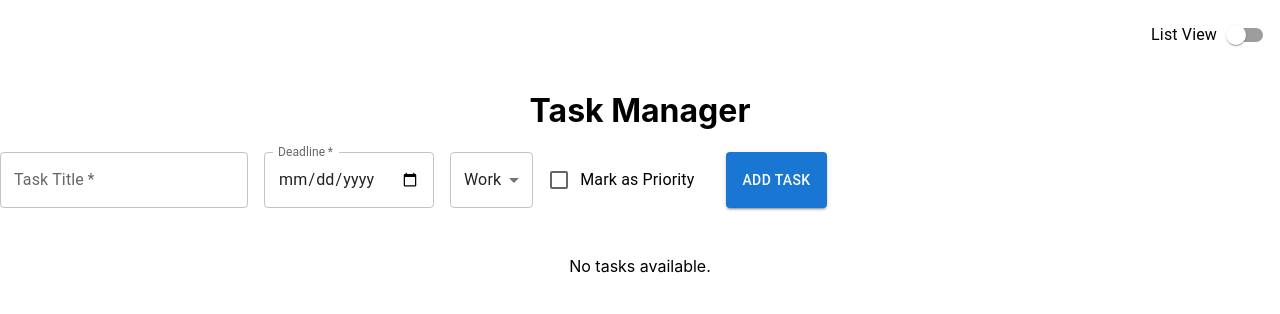
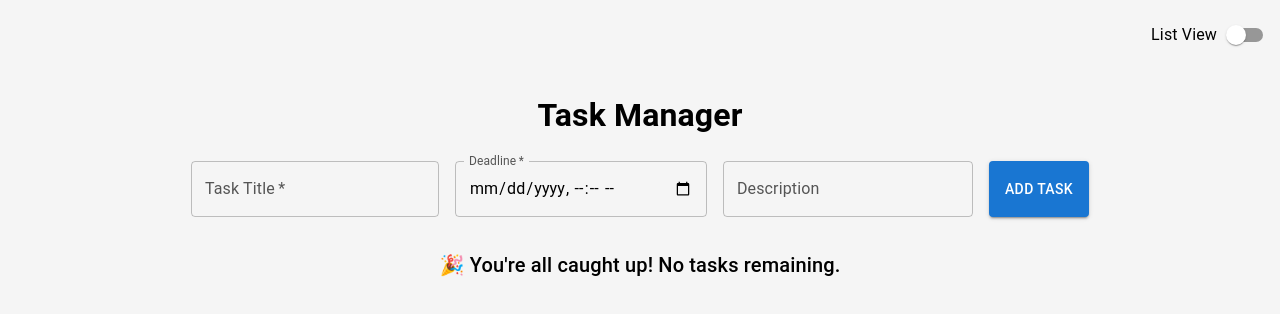
Before and after one commit to 182haidar/task-manager, a React (Create React App) app: page / in a window 1280 px wide. Shown: the top 314 px of the page. Built offline with nearby package versions, Linux system fonts and the light colour scheme.

Commit message:
Polished UI and added description

```diff
--- a/package.json
+++ b/package.json
@@ -12,6 +12,7 @@
     "@testing-library/user-event": "^13.5.0",
     "react": "^19.1.0",
     "react-dom": "^19.1.0",
+    "react-linkify": "^1.0.0-alpha",
     "react-scripts": "^5.0.1",
     "web-vitals": "^2.1.4"
   },
--- a/src/App.css
+++ b/src/App.css
@@ -1,6 +1,9 @@
-.App {
-  text-align: center;
-}
+ .App {
+    text-align: center;
+    min-height: 100vh;
+    background-color: transparent;  /* Let MUI handle it */
+  }
+
 
 .App-logo {
   height: 40vmin;
--- a/src/App.js
+++ b/src/App.js
@@ -1,7 +1,10 @@
-import React, { useState, useEffect } from 'react';
+import React, { useState, useEffect,useMemo } from 'react';
 import './App.css';
 import AddTaskForm from './components/AddTaskForm';
-import { Switch, FormControlLabel, Box} from '@mui/material';
+import { Switch, FormControlLabel, Box } from '@mui/material';
+import { ThemeProvider, createTheme } from '@mui/material/styles';
+import CssBaseline from '@mui/material/CssBaseline';
+import useMediaQuery from '@mui/material/useMediaQuery';
 import ListView from './components/ListView';
 import CardView from './components/CardView';
 
@@ -10,6 +13,40 @@ function App() {
   const [tasks, setTasks] = useState([]);
   const [isCardView, setIsCardView] = useState(false);
   const [isLoaded, setIsLoaded] = useState(false);
+  const prefersDarkMode = useMediaQuery('(prefers-color-scheme: dark)');
+  const theme = useMemo(() =>
+    createTheme({
+      palette: {
+        mode: prefersDarkMode ? 'dark' : 'light',
+        ...(prefersDarkMode ? {
+          background: {
+            default: '#121212',   // Dark background
+            paper: '#1E1E1E',     // Card/List background in dark
+          },
+          text: {
+            primary: '#FFFFFF',
+            secondary: '#B0B0B0'
+          }
+        }
+      : {
+          background: {
+            default: '#f5f5f5',   // Soft light grey instead of pure white
+            paper: '#ffffff'      // Keep cards/lists white for contrast
+          },
+          text: {
+            primary: '#000000',
+            secondary: '#555555'
+          }
+        })
+  },
+}), [prefersDarkMode]);
+  const filteredTasks = tasks.filter(task => !task.completed);
+  const sortedTasks = [...filteredTasks].sort((a, b) => {
+    const today = new Date();
+    const aDiff = Math.ceil((new Date(a.deadline) - today) / (1000 * 60 * 60 * 24));
+    const bDiff = Math.ceil((new Date(b.deadline) - today) / (1000 * 60 * 60 * 24));
+    return aDiff - bDiff;
+  });
   const toggleComplete = (id) => {
     const updatedTasks = tasks.map(task =>
       task.id === id ? { ...task, completed: !task.completed } : task
@@ -50,17 +87,9 @@ function App() {
     localStorage.setItem('tasks', JSON.stringify(tasks));
     }
   }, [tasks, isLoaded]);
-
-  const sortedTasks = [...tasks].sort((a, b) => {
-    const today = new Date();
-
-    const aDiff = Math.ceil((new Date(a.deadline) - today) / (1000 * 60 * 60 * 24));
-    const bDiff = Math.ceil((new Date(b.deadline) - today) / (1000 * 60 * 60 * 24));
-
-    return aDiff - bDiff;  // Closest deadlines first
-  });
-
   return (
+   <ThemeProvider theme={theme}>
+    <CssBaseline />
     <div className="App">
       <Box sx={{ display: 'flex', justifyContent: 'flex-end', padding: 2 }}>
         <FormControlLabel
@@ -82,9 +111,14 @@ function App() {
       {isCardView ? (
          <CardView tasks={sortedTasks} markAsDone={toggleComplete} deleteTask={deleteTask} postponeTask={postponeTask}/>
       ) : (
-         <ListView tasks={sortedTasks} toggleComplete={toggleComplete} deleteTask={deleteTask} />
+         <ListView
+         tasks={sortedTasks}
+         toggleComplete={toggleComplete}
+         deleteTask={deleteTask}
+         setTasks={setTasks}/>
       )}
     </div>
+    </ThemeProvider>
   );
 }
 
--- a/src/components/AddTaskForm.js
+++ b/src/components/AddTaskForm.js
@@ -1,11 +1,11 @@
 import React, { useState } from 'react';
-import { TextField, Button, Select, MenuItem, Box, FormControlLabel, Checkbox } from '@mui/material';
+import { TextField, Button, Box } from '@mui/material';
+import { Description } from '@mui/icons-material';
 
 function AddTaskForm({ addTask }) {
   const [title, setTitle] = useState('');
   const [deadline, setDeadline] = useState('');
-  const [category, setCategory] = useState('Work');
-  const [priority, setPriority] = useState(false);
+  const [description, setDescription] = useState('');
 
   const handleSubmit = (e) => {
     e.preventDefault();
@@ -15,53 +15,45 @@ function AddTaskForm({ addTask }) {
       id: Date.now(),
       title,
       deadline,
-      category,
+      description,
       completed: false,
-      priority: priority
     });
 
     setTitle('');
     setDeadline('');
-    setCategory('Work');
-    setPriority(false);
+    setDescription('');
   };
 
   return (
     <Box
     component="form"
     onSubmit={handleSubmit}
-    sx={{ display: 'flex', gap: 2, flexWrap: 'wrap', marginBottom: 3}}
+    sx={{ display: 'flex', flexDirection: 'row', flexWrap: 'wrap', justifyContent: 'center', gap: 2, mb: 3 }}
     >
       <TextField
         label="Task Title"
         value={title}
         onChange={(e) => setTitle(e.target.value)}
         required
+        sx={{ minWidth: 150 }}
       />
       <TextField
         label="Deadline"
-        type="date"
+        type="datetime-local"
         value={deadline}
         onChange={(e) => setDeadline(e.target.value)}
         InputLabelProps={{shrink: true}}
         required
+        sx={{ minWidth: 150 }}
       />
-      <Select
-       value={category}
-       onChange={(e) => setCategory(e.target.value)}
-       >
-        <MenuItem value="Work">Work</MenuItem>
-        <MenuItem value="Study">Study</MenuItem>
-        <MenuItem value="Personal">Personal</MenuItem>
-      </Select>
-      <FormControlLabel
-        control={
-          <Checkbox
-            checked={priority}
-            onChange={(e) => setPriority(e.target.checked)}
-          />
-        }
-        label="Mark as Priority"
+      <TextField
+       label="Description"
+       multiline
+       rows={1}
+       value={description}
+       onChange={(e) => setDescription(e.target.value)}
+       placeholder="Optional notes or links..."
+       sx={{ minWidth: 250 }}
       />
       <Button type="submit" variant='contained'>Add Task</Button>
     </Box>
--- a/src/components/CardView.js
+++ b/src/components/CardView.js
@@ -1,7 +1,45 @@
 import React, { useState, useEffect } from 'react';
 import { Card, CardContent, Typography, Grid, CircularProgress, Box } from '@mui/material';
+import Linkify from 'react-linkify';
 
-const getUrgencyColor = (deadline) => {
+const shortenLink = (href) => {
+  const maxLength = 40;
+  return href.length > maxLength
+    ? href.slice(0, 30) + '...'
+    : href;
+};
+
+const linkDecorator = (href, text, key) => (
+  <a href={href} key={key} target="_blank" rel="noopener noreferrer">
+    {shortenLink(href)}
+  </a>
+);
+
+const getFriendlyDeadline = (deadline) => {
+  const now = new Date();
+  const taskDate = new Date(deadline);
+  const diffMs = taskDate - now;
+  const diffHours = Math.floor(diffMs / (1000 * 60 * 60));
+
+  if (diffHours < 0) return `OVERDUE by ${Math.abs(diffHours)} hours`;
+  if (diffHours < 24) return `Due in ${diffHours} hours`;
+
+  const diffDays = Math.floor(diffHours / 24);
+  return `Due in ${diffDays} days`;
+};
+
+
+
+function CardView({ tasks, markAsDone, deleteTask, postponeTask }) {
+  const [isHolding, setIsHolding] = useState(false);
+  const [holdAction, setHoldAction] = useState(null);  // 'done' | 'delete' | 'postpone'
+  const [currentTaskIndex, setCurrentTaskIndex] = useState(0);
+
+  const currentTask = tasks[currentTaskIndex];
+  const holdDuration = 5000;  // 3 seconds
+  let holdTimer = null;
+
+  const getUrgencyColor = (deadline) => {
     const today = new Date();
     const taskDate = new Date(deadline);
     const diffDays = Math.ceil((taskDate - today) / (1000 * 60 * 60 * 24));
@@ -12,25 +50,6 @@ const getUrgencyColor = (deadline) => {
     return '#4caf50';                      // Green
   };
 
-  const getUrgencyLabel = (deadline) => {
-    const today = new Date();
-    const taskDate = new Date(deadline);
-    const diffDays = Math.ceil((taskDate - today) / (1000 * 60 * 60 * 24));
-
-    if (diffDays <= 0) return 'OVERDUE';
-    if (diffDays <= 2) return 'Due Soon';
-    if (diffDays <= 5) return 'Upcoming';
-    return 'Plenty of Time';
-  };
-
-function CardView({ tasks, markAsDone, deleteTask, postponeTask }) {
-  const [isHolding, setIsHolding] = useState(false);
-  const [holdAction, setHoldAction] = useState(null);  // 'done' | 'delete' | 'postpone'
-  const [currentTaskIndex, setCurrentTaskIndex] = useState(0);
-
-  const currentTask = tasks[currentTaskIndex];
-  const holdDuration = 3000;  // 3 seconds
-  let holdTimer = null;
 
   useEffect(() => {
     const handleKeyDown = (e) => {
@@ -78,25 +97,31 @@ function CardView({ tasks, markAsDone, deleteTask, postponeTask }) {
   };
 
   if (!currentTask) {
-    return <Typography variant="h6" align="center" sx={{ mt: 4 }}>🎉 No prioritized tasks left!</Typography>;
+    return <Typography variant="h6" align="center" sx={{ mt: 4 }}>
+      🎉 You're all caught up! No tasks remaining.
+      </Typography>;
   }
 
   return (
     <Grid container justifyContent="center" sx={{ marginTop: 4 }}>
-      <Card sx={{ borderTop: `12px solid ${getUrgencyColor(currentTask.deadline)}`, minWidth: 300, marginBottom: 3 }}>
+      <Card sx={{ borderTop: `12px solid ${getUrgencyColor(currentTask.deadline)}`, backgroundColor: 'background.paper',minWidth: 300, marginBottom: 3 }}>
         <CardContent>
             <Typography variant="subtitle2" sx={{ fontWeight: 'bold', color: getUrgencyColor(currentTask.deadline) }}>
-            {getUrgencyLabel(currentTask.deadline)}
+            {getFriendlyDeadline(currentTask.deadline)}
             </Typography>
             <Typography variant="h5" gutterBottom>
             {currentTask.title}
             </Typography>
             <Typography color="text.secondary">
-            Category: {currentTask.category}
+            Due: {new Date(currentTask.deadline).toLocaleString()}
             </Typography>
-            <Typography color="text.secondary">
-            Due: {currentTask.deadline}
-            </Typography>
+            {currentTask.description && (
+              <Linkify componentDecorator={linkDecorator}>
+                <Typography variant="body2" sx={{ mt:2 , whiteSpace: 'pre-line', maxWidth: '400px',wordBreak: 'break-word' }}>
+                  {currentTask.description}
+                </Typography>
+              </Linkify>
+            )}
             {currentTask.completed && (
             <Typography color="primary">✔ Completed</Typography>
             )}
--- a/src/components/ListView.js
+++ b/src/components/ListView.js
@@ -1,31 +1,82 @@
-import React from 'react';
-import { List, ListItem, ListItemText, Divider, Checkbox,IconButton } from '@mui/material';
+import React, { useState } from 'react';
+import Linkify from 'react-linkify';
+import { Typography,List, TextField, ListItem, ListItemText, Divider, Checkbox,IconButton, Box, Button} from '@mui/material';
 import DeleteIcon from '@mui/icons-material/Delete';
 
+const getFriendlyDeadline = (deadline) => {
+  const now = new Date();
+  const taskDate = new Date(deadline);
+  const diffMs = taskDate - now;
+  const diffHours = Math.floor(diffMs / (1000 * 60 * 60));
+
+  if (diffHours < 0) return `OVERDUE by ${Math.abs(diffHours)} hours`;
+  if (diffHours < 24) return `Due in ${diffHours} hours`;
+
+  const diffDays = Math.floor(diffHours / 24);
+  return `Due in ${diffDays} days`;
+};
 const getUrgencyColor = (deadline) => {
   const today = new Date();
   const taskDate = new Date(deadline);
   const diffDays = Math.ceil((taskDate - today) / (1000 * 60 * 60 * 24));
 
-    if (diffDays <= 0) return '#f44336';
-    if (diffDays <= 2) return '#ff9800';
-    if (diffDays <= 5) return '#ffeb3b';
-    return '#4caf50';
+  if (diffDays <= 0) return '#f44336';   // Red
+  if (diffDays <= 2) return '#ff9800';   // Orange
+  if (diffDays <= 5) return '#ffeb3b';   // Yellow
+  return '#4caf50';                      // Green
 };
 
 
-function ListView({ tasks, toggleComplete, deleteTask }) {
+function ListView({ tasks, toggleComplete, deleteTask, setTasks }) {
+  const [expandedTaskId, setExpandedTaskId] = useState(null);
+  const [editingTaskId, setEditingTaskId] = useState(null);
+  const [tempDescription, setTempDescription] = useState('');
+  const handleToggleExpand = (id) => {
+    setExpandedTaskId(expandedTaskId === id ? null : id);
+  };
+  const handleEditClick = (task) => {
+    setEditingTaskId(task.id);
+    setTempDescription(task.description || '');
+  };
+  const handleSaveDescription = (taskId) => {
+    const updatedTasks = tasks.map(t =>
+      t.id === taskId ? { ...t, description: tempDescription } : t
+    );
+    setTasks(updatedTasks);
+    setEditingTaskId(null);
+  };
+  const shortenLink = (href) => {
+    const maxLength = 40;
+    return href.length > maxLength
+      ? href.slice(0, 30) + '...'
+      : href;
+  };
+
+  const linkDecorator = (href, text, key) => (
+    <a href={href} key={key} target="_blank" rel="noopener noreferrer">
+      {shortenLink(href)}
+    </a>
+  );
   return (
-    <List sx={{ width: '100%', maxWidth: 600, margin: 'auto' }}>
-      {tasks.length === 0 && <p>No tasks available.</p>}
+    <List sx={{ width: '100%', maxWidth: 1000, margin: 'auto',mt: 2}}>
+      {tasks.length === 0 && (
+      <Typography variant="h6" align="center" >
+        🎉 You're all caught up! No tasks remaining.
+      </Typography>
+      )}
       {tasks.map((task) => (
         <React.Fragment key={task.id}>
           <ListItem
-            sx={{ borderLeft: `8px solid ${getUrgencyColor(task.deadline)}`  }}
+            sx={{borderLeft: `8px solid ${getUrgencyColor(task.deadline)}`, backgroundColor: 'background.paper', borderRadius: 1}}
              secondaryAction={
+            <>
+              <IconButton onClick={() => handleToggleExpand(task.id)}>
+                {expandedTaskId === task.id ? '-' : '+'}
+              </IconButton>
               <IconButton edge="end" aria-label="delete" onClick={() => deleteTask(task.id)}>
                 <DeleteIcon />
               </IconButton>
+            </>
             }
             >
             <Checkbox
@@ -34,13 +85,43 @@ function ListView({ tasks, toggleComplete, deleteTask }) {
             />
             <ListItemText
               primary={
-                <span style={{ textDecoration: task.completed ? 'line-through' : 'none', color: task.completed ? 'grey' : 'black' }}>
+                <span style={{ textDecoration: task.completed ? 'line-through' : 'none', color: task.completed ? 'grey' : 'inherit' }}>
                   {task.title}
                 </span>
               }
-              secondary={`Category: ${task.category} | Due: ${task.deadline}`}
+              secondary={getFriendlyDeadline(task.deadline)}
             />
           </ListItem>
+          {/* Show Description When Expanded */}
+          {expandedTaskId === task.id && (
+  <Box sx={{ pl: 6, pr: 2, pb: 1 }}>
+    {editingTaskId === task.id ? (
+      <>
+        <TextField
+          multiline
+          fullWidth
+          value={tempDescription}
+          onChange={(e) => setTempDescription(e.target.value)}
+          sx={{ mb: 1 }}
+        />
+        <Button variant="contained" size="small" onClick={() => handleSaveDescription(task.id)}>
+          Save
+        </Button>
+      </>
+    ) : (
+      <>
+        <Linkify componentDecorator={linkDecorator}>
+          <Typography variant="body2" sx={{ whiteSpace: 'pre-line', mt:1}}>
+            {task.description || "No description yet. Click Edit to add one."}
+          </Typography>
+        </Linkify>
+        <Button variant="outlined" size="small" onClick={() => handleEditClick(task)} sx={{ mt: 1 }}>
+          Edit
+        </Button>
+      </>
+    )}
+          </Box>
+          )}
           <Divider />
         </React.Fragment>
       ))}
```
Also changed, not shown: 1 other file (tests, documents, lock files or other folders). Lines whose indentation alone changed are shown as unchanged.
